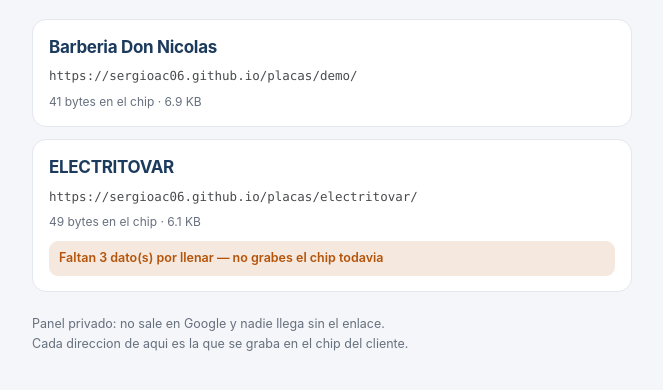
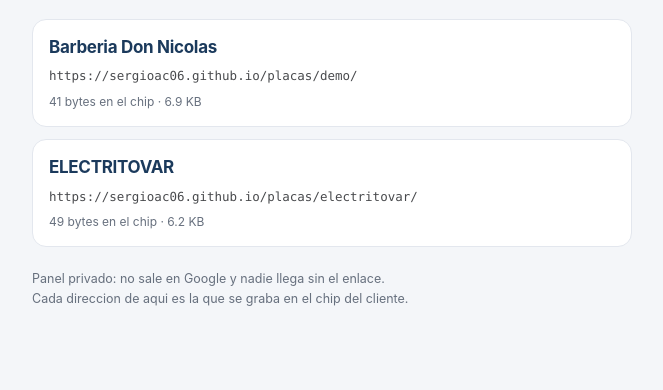
Before and after one commit to SergioAC06/placas, a plain HTML site: page index.html in a window 1280 px wide. Shown: the part 90-480 px from the top of the page, without its empty margins (308-971 px from the left). Drawn offline with Linux system fonts and the light colour scheme.

Commit message:
electritovar: servicios reales y descripcion corregida

```diff
--- a/index.html
+++ b/index.html
@@ -32,8 +32,8 @@ h1{font-size:21px;letter-spacing:-.4px}
     <article class="c">
       <a class="t" href="https://sergioac06.github.io/placas/electritovar/">ELECTRITOVAR</a>
       <div class="u">https://sergioac06.github.io/placas/electritovar/</div>
-      <div class="m">49 bytes en el chip &middot; 6.1 KB</div>
-      <div class="ojo">Faltan 3 dato(s) por llenar &mdash; no grabes el chip todavia</div>
+      <div class="m">49 bytes en el chip &middot; 6.2 KB</div>
+
     </article>
 <div class="pie">Panel privado: no sale en Google y nadie llega sin el enlace.<br>
 Cada direccion de aqui es la que se graba en el chip del cliente.</div>
```
Also changed, not shown: electritovar/index.html (+2 -2 lines).
